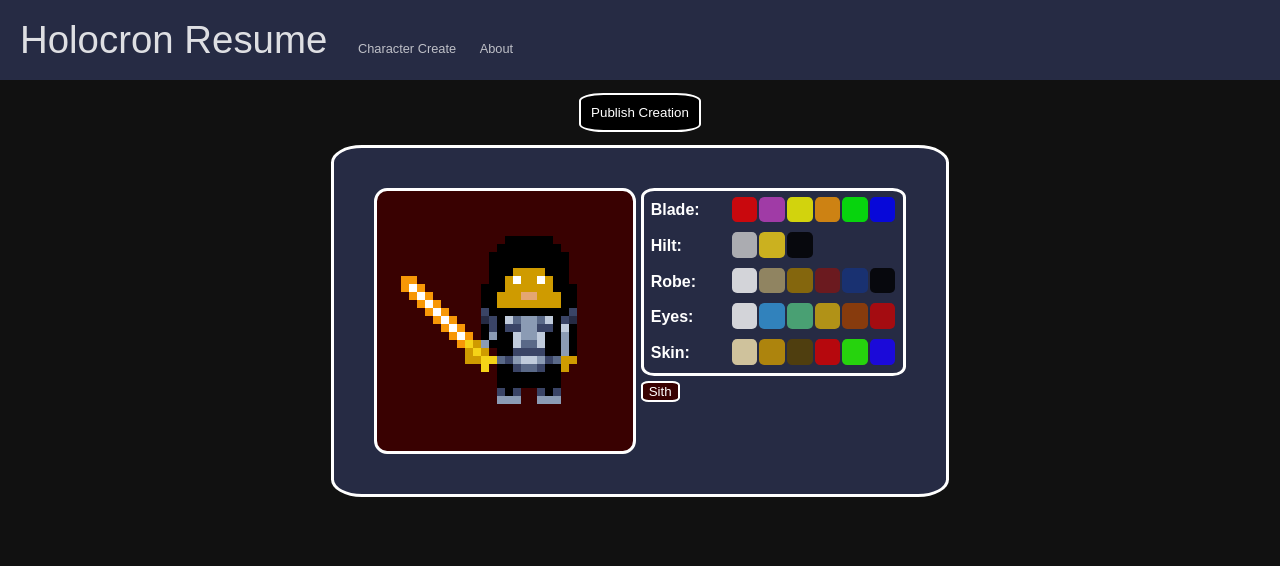
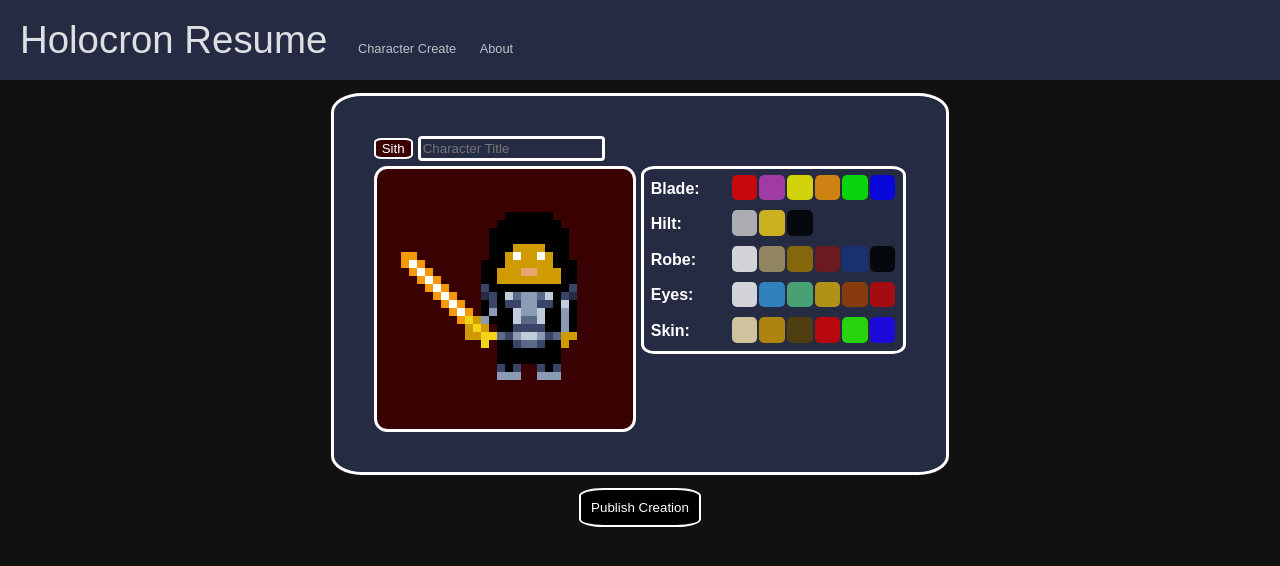
Before and after one commit to LeviOrtega/HoloFrontEnd, a React (Create React App) app: page /character-create in a window 1280 px wide. Shown: the top 566 px of the page. Built offline with nearby package versions, Linux system fonts and the light colour scheme; a web font is replaced by a local one.

Commit message:
Added character titles and added hovering only on hovered characters at main page. Made preview page look better

```diff
--- a/src/components/CharacterCreate.css
+++ b/src/components/CharacterCreate.css
@@ -14,7 +14,7 @@
 
 .publish{
   background-color: black;
-  margin-bottom: 1%;
+  margin-top: 1%;
   align-self: center;
   padding:10px;
   font-family: 'SMW Text 2 NC', sans-serif;
@@ -30,22 +30,28 @@
   cursor: pointer;
 }
 
+.character-title-wrapper{
+
+
+  width: fit-content;
+  height: fit-content;
+  background: linear-gradient(90deg, #262b44 0%, #262b44 100%);
+  border-radius: 5%;
+  border: white;
+  border-style: solid;
+  display: flex;
+  flex-direction: column;
+  gap: 5px;
+  /* justify-content: left; */
+  padding:40px;
+}
+
 .character-create {
 
 
-    width: fit-content;
-    block-size: fit-content;
-    height: fit-content;
-    background: linear-gradient(90deg, #262b44 0%, #262b44 100%);
-    border-radius: 5%;
-    border: white;
-    border-style: solid;
     display: flex;
     flex-direction: row;
     gap: 5px;
-    align-items: center;
-    justify-content: left;
-    padding:40px;
 
   }
 
@@ -72,6 +78,20 @@
 
   }
 
+  input[type=text]{
+
+    padding:2px;
+    border:white;
+    border-radius: 5%;
+    border-style: solid;
+    font-family: 'SMW Text 2 NC', sans-serif;
+    color:white;
+    border-radius: 4px;
+    background-color: #262b44;
+    resize: none;
+
+  }
+
  .asset-container{
    display:flex;
    flex-direction: column;
@@ -80,12 +100,14 @@
 
  }
   .is-sith-button{
-    margin-top: 2%;
-    align-self: flex-start;
+
+
     font-family: 'SMW Text 2 NC', sans-serif;
     text-align: center;
     font-size: auto;
     color: white;
+    justify-self: center;
+    align-self: center;
     border-radius: 20%;
     border-style: solid;
     border-color: white;
@@ -120,9 +142,9 @@
 
   @keyframes updown{
     0%, 100% {
-      bottom: 1vw;
+      bottom: 0;
     }
     50% {
-      bottom: 0vw;
+      bottom: 10px;
     }
   }
--- a/src/components/CharacterCreate.js
+++ b/src/components/CharacterCreate.js
@@ -25,7 +25,10 @@ class CharacterCreate extends React.Component {
           isSith: this.props.isSith,
           backgroundColor: BackgroundColors[(this.props.isSith ? 1 : 0)],
           uuid: this.props.uuid,
+          charTitle: this.props.charTitle,
       }
+
+      this.handleCharTitleChange = this.handleCharTitleChange.bind(this);
     }
 
     async publish(){
@@ -41,6 +44,7 @@ class CharacterCreate extends React.Component {
         isSith: this.state.isSith,
         ownerID: "owner1",
         dateCreated: new Date(),
+        charTitle: this.state.charTitle
       };
       await setDoc(creation, docData);
 
@@ -89,6 +93,12 @@ class CharacterCreate extends React.Component {
         })
       }
 
+      handleCharTitleChange(e){
+        this.setState({
+          charTitle: e.target.value
+        })
+      }
+
 
       render() {
         return (
@@ -97,12 +107,21 @@ class CharacterCreate extends React.Component {
       <div className="main-container">
 
 
-       <button className="publish" onClick={() => this.publish()}>
 
-        Publish Creation
-        </button>
+
+       <div className="character-title-wrapper">
+
+          <div className="title-wrapper" style={{display: 'flex', flexDirection:'row', gap:"5px"}}>
+              <button className="is-sith-button" style={{backgroundColor: this.state.backgroundColor}} onClick={() => this.handleFactionChange()}><div>{this.state.isSith ? "Sith" : "Jedi"}</div> </button>
+              <input type="text" placeholder={this.state.charTitle} onChange={this.handleCharTitleChange} />
+
+          </div>
+
+
 
           <div className="character-create" >
+
+
             <div className="character-background" style={{ background: "linear-gradient(90deg," + (this.state.backgroundColor) + " 0%, " + (this.state.backgroundColor) + " 100%)"}}>
                 <div className="character-hover-wrapper">
                 <Character
@@ -131,11 +150,12 @@ class CharacterCreate extends React.Component {
 
               </div>
 
-          <button className="is-sith-button" style={{backgroundColor: this.state.backgroundColor}} onClick={() => this.handleFactionChange()}><div>{this.state.isSith ? "Sith" : "Jedi"}</div> </button>
+
+              </div>
 
             </div>
         </div>
-
+        <button className="publish" onClick={() => this.publish()}>Publish Creation</button>
     </div>
 
         );
--- /dev/null
+++ b/src/components/MicroPreview.css
@@ -0,0 +1,13 @@
+.micro-char-wrapper:hover{
+    position: relative;
+    animation: updown 2s linear infinite;
+}
+
+@keyframes updown{
+    0%, 100% {
+      bottom: 0;
+    }
+    50% {
+      bottom: 10px;
+    }
+  }
--- a/src/components/MicroPreview.js
+++ b/src/components/MicroPreview.js
@@ -1,6 +1,7 @@
 
 import React from "react";
 import Character from "../resources/Character";
+import './MicroPreview.css';
 
 
 
@@ -17,6 +18,7 @@ class MicroPreview extends React.Component{
           isSith: this.props.isSith,
           backgroundColor: this.props.backgroundColor,
           uuid: this.props.uuid,
+          charTitle: this.props.charTitle
         }
 
     }
@@ -26,7 +28,10 @@ class MicroPreview extends React.Component{
 
     render(){
         return(
-            <div style={{backgroundColor: this.state.backgroundColor, borderRadius: "10%", border: "white", borderStyle:"solid"}}>
+            <div className="micro-container" style={{display:"flex", flexDirection: "column"}}>
+
+                <div style={{ backgroundColor: this.state.backgroundColor, borderRadius: "10%", border: "white", borderStyle:"solid"}}>
+                    <div className="micro-char-wrapper">
                         <Character
                         bladeColor = {this.state.bladeColor}
                         hiltColor = {this.state.hiltColor}
@@ -35,6 +40,25 @@ class MicroPreview extends React.Component{
                         skinColor = {this.state.skinColor}
                         />
                     </div>
+
+                </div>
+                <div className="title-wrapper"
+                    style={{alignSelf:"center",
+                    textAlign:"center",
+                    marginTop:"1%",
+                    background: "linear-gradient(90deg, " + this.state.backgroundColor + " 0%, " + this.state.backgroundColor +" 100%)",
+                    width:"80%",
+                    border:"white",
+                    borderStyle:"solid",
+                    borderRadius:"15%"}}>
+
+                    <label style={{color: "white", cursor:"pointer"}}>
+                    {this.state.charTitle}
+                    </label>
+                </div>
+
+
+            </div>
         );
     }
 }
--- a/src/components/PreviewCharacter.js
+++ b/src/components/PreviewCharacter.js
@@ -22,7 +22,8 @@ class PreviewCharacter extends React.Component{
 
                     this.setState({
                      character:
-                     <div className="preview-character-container" style={{width: "20%", backgroundColor: characterSnap.data().backgroundColor, border: "white", borderStyle: "solid", borderRadius: "10%", marginTop: "1%"}}>
+                     <div className="preview-wrapper" style={{display:"flex", flexDirection:"column"}}>
+                     <div className="preview-character-container" style={{backgroundColor: characterSnap.data().backgroundColor, border: "white", borderStyle: "solid", borderRadius: "10%", marginTop: "1%"}}>
 
                         <Character
                         bladeColor = {characterSnap.data().bladeColor}
@@ -31,7 +32,22 @@ class PreviewCharacter extends React.Component{
                         robeColor = {characterSnap.data().robeColor}
                         skinColor = {characterSnap.data().skinColor}
                         />
-                     </div>,
+                     </div>
+                        <div className="title-wrapper"
+                        style={{alignSelf:"center",
+                        textAlign:"center",
+                        marginTop:"1%",
+                        background: "linear-gradient(90deg, " + characterSnap.data().backgroundColor + " 0%, " + characterSnap.data().backgroundColor +" 100%)",
+                        width:"80%",
+                        border:"white",
+                        borderStyle:"solid",
+                        borderRadius:"15%"}}>
+
+                        <label style={{color: "white"}}>
+                        {characterSnap.data().charTitle}
+                        </label>
+                    </div>
+                 </div>,
 
                     });
                 }
@@ -41,7 +57,9 @@ class PreviewCharacter extends React.Component{
 
         render(){
             return(
-                    this.state.character
+                    <div style={{width: "20%"}}>
+                        {this.state.character}
+                    </div>
             )
         }
 
--- a/src/pages/CharacterCreatePage.js
+++ b/src/pages/CharacterCreatePage.js
@@ -26,6 +26,7 @@ class CharacterCreatePage extends React.Component {
         skinColor={SkinColors[getRandomInt(6)]}
         isSith={(getRandomInt(2) === 1) ? true : false}
         uuid={uuid()}
+        charTitle={"Character Title"}
         />
 
       </div>
--- a/src/pages/Main.js
+++ b/src/pages/Main.js
@@ -38,6 +38,7 @@ class Main extends React.Component{
                         isSith = {doc.data().isSith}
                         backgroundColor = {doc.data().backgroundColor}
                         uuid = {doc.id}
+                        charTitle = {doc.data().charTitle}
                         />
                     </Link>
                 </li>]
```
Lines whose indentation alone changed are shown as unchanged.
